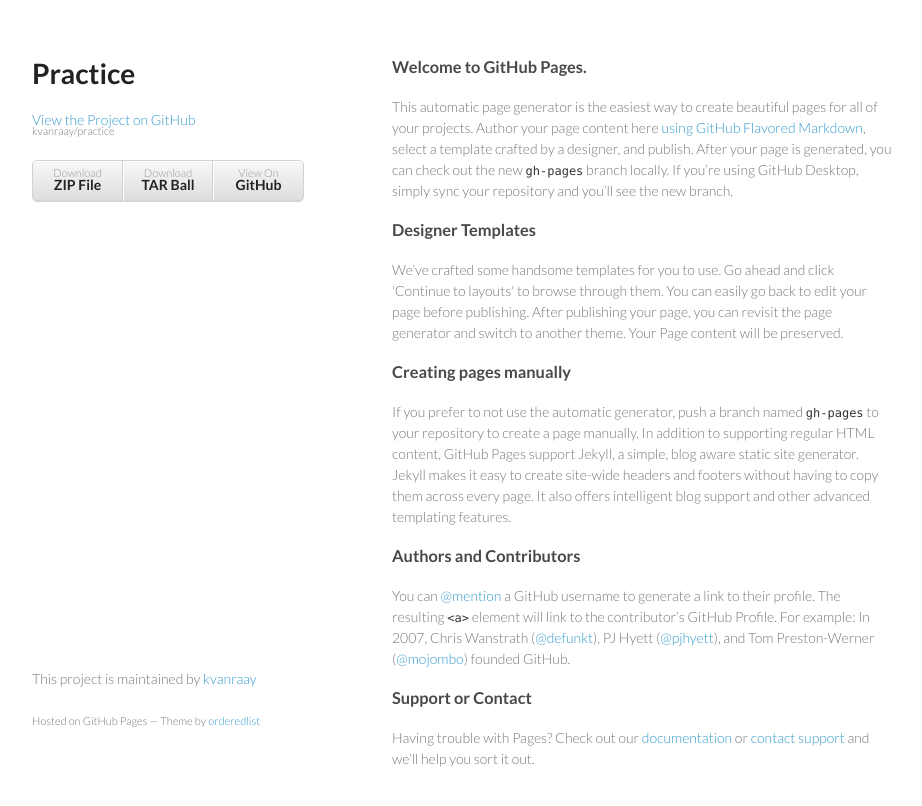
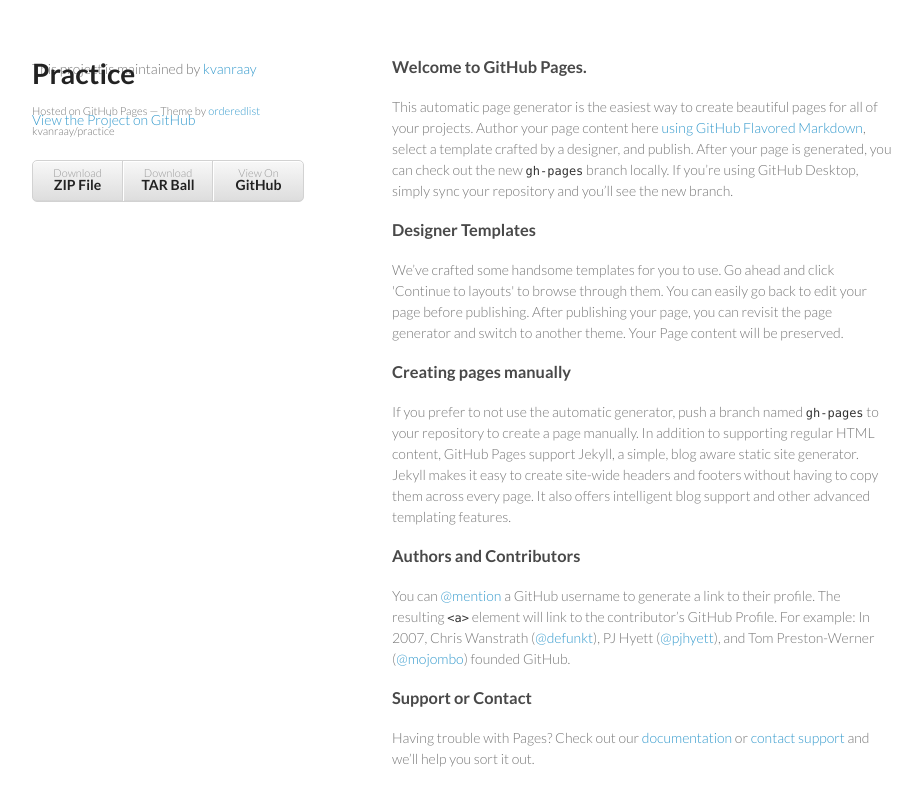
Before and after one commit to kvanraay/practice, a plain HTML site: page index.html in a window 1280 px wide. Shown: the whole page, without its empty margins (178-1100 px from the left). Drawn offline with Linux system fonts and the light colour scheme.

Commit message:
Update styles.css

```diff
--- a/stylesheets/styles.css
+++ b/stylesheets/styles.css
@@ -179,7 +179,7 @@
 footer {
   width:270px;
   float:left;
-  position:fixed;
+  position:float;
   bottom:50px;
 }
 
```
